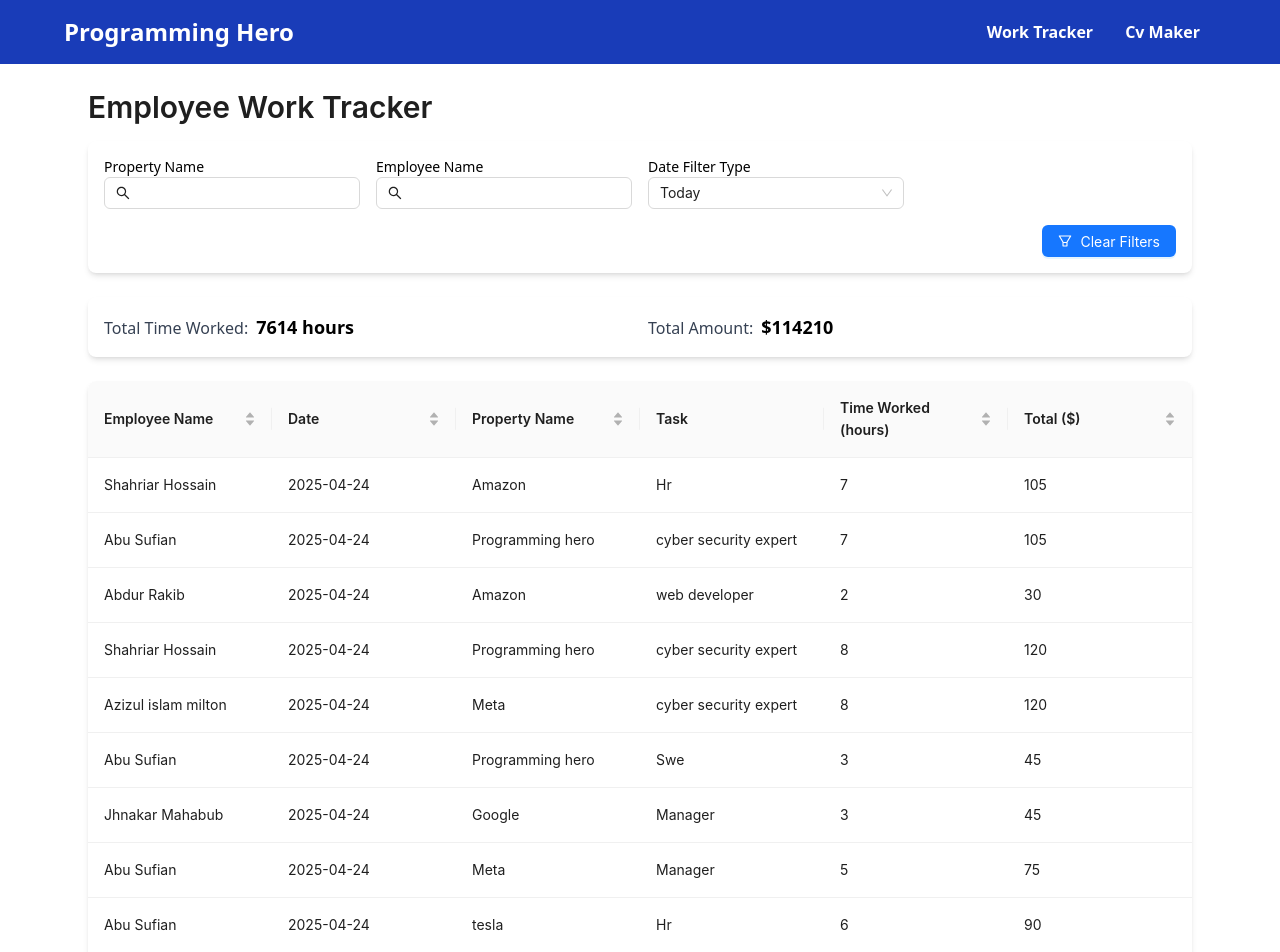
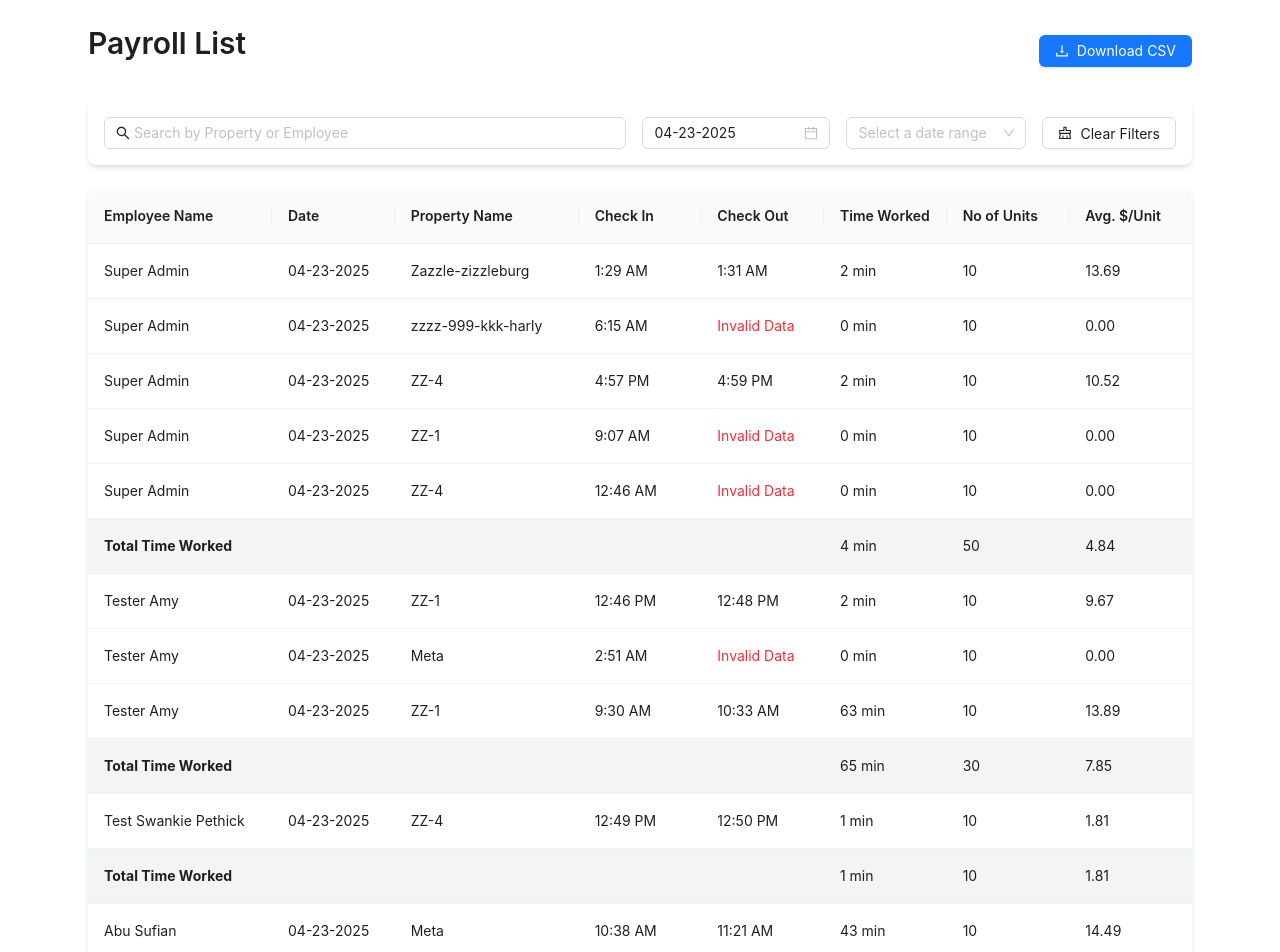
Before and after one commit to shariarhossain17/Job_Task_Ph, a React (Vite) app: page / in a window 1280 px wide. Shown: the top 952 px of the page. Built offline with nearby package versions, Linux system fonts and the light colour scheme.

Commit message:
added dummy data

```diff
--- a/src/pages/EmployeeTable.tsx
+++ b/src/pages/EmployeeTable.tsx
@@ -1,4 +1,10 @@
-import { FilterOutlined, SearchOutlined } from "@ant-design/icons";
+"use client";
+
+import {
+  ClearOutlined,
+  DownloadOutlined,
+  SearchOutlined,
+} from "@ant-design/icons";
 import {
   Button,
   DatePicker,
@@ -8,260 +14,305 @@ import {
   Table,
   Typography,
 } from "antd";
+import type { ColumnsType } from "antd/es/table";
 import dayjs from "dayjs";
-import isBetween from "dayjs/plugin/isBetween";
-import isSameOrAfter from "dayjs/plugin/isSameOrAfter";
-import isSameOrBefore from "dayjs/plugin/isSameOrBefore";
 import { useEffect, useState } from "react";
-import Navbar from "../Components/Navbar";
-import { columns, generateDummyData } from "../utitliities/Data";
-import { EmployeeData } from "../utitliities/dataType";
-import { IDate, Item } from "../utitliities/interface";
+import { generateDummyData } from "../utitliities/Data";
+import { EmployeeRecord } from "../utitliities/interface";
 
-dayjs.extend(isBetween);
-dayjs.extend(isSameOrBefore);
-dayjs.extend(isSameOrAfter);
+const { Title } = Typography;
+const { Option } = Select;
 
-const EmployeeTable = () => {
-  const [data, setData] = useState([]);
-  const [filteredData, setFilteredData] = useState([]);
-  const [propertySearch, setPropertySearch] = useState("");
-  const [employeeSearch, setEmployeeSearch] = useState("");
-  const [dateType, setDateType] = useState("today");
-  const [dateRange, setDateRange] = useState<[dayjs.Dayjs, dayjs.Dayjs] | []>(
-    []
+export default function EmployeeTable() {
+  const [data, setData] = useState<EmployeeRecord[]>([]);
+  const [filteredData, setFilteredData] = useState<EmployeeRecord[]>([]);
+  const [searchText, setSearchText] = useState("");
+  const [selectedDate, setSelectedDate] = useState<dayjs.Dayjs | null>(
+    dayjs("2025-04-23")
   );
-  const [predefinedRange, setPredefinedRange] = useState("");
+  const [dateRange, setDateRange] = useState<string>("");
   const [currentPage, setCurrentPage] = useState(1);
   const [pageSize, setPageSize] = useState(10);
-  const { RangePicker } = DatePicker;
-  const { Title } = Typography;
-  const { Option } = Select;
+
   useEffect(() => {
-    const dummyData: any = generateDummyData();
+    const dummyData = generateDummyData();
     setData(dummyData);
     setFilteredData(dummyData);
   }, []);
 
+  console.log(data);
+
   useEffect(() => {
     let result = [...data];
 
-    if (propertySearch) {
-      result = result.filter((item: Item) =>
-        item.propertyName.toLowerCase().includes(propertySearch.toLowerCase())
+    if (searchText) {
+      result = result.filter(
+        (item) =>
+          item.propertyName.toLowerCase().includes(searchText.toLowerCase()) ||
+          item.employeeName.toLowerCase().includes(searchText.toLowerCase())
       );
     }
 
-    if (employeeSearch) {
-      result = result.filter((item: EmployeeData) =>
-        item.employeeName.toLowerCase().includes(employeeSearch.toLowerCase())
-      );
-    }
-
-    if (dateType === "today") {
-      const today = dayjs().format("YYYY-MM-DD");
-      result = result.filter((item: IDate) => item.date === today);
-    } else if (dateType === "range" && dateRange.length === 2) {
-      const [startDate, endDate] = dateRange;
-      result = result.filter((item: IDate) => {
-        const itemDate = dayjs(item.date);
-        return (
-          itemDate.isSameOrAfter(startDate, "day") &&
-          itemDate.isSameOrBefore(endDate, "day")
-        );
+    if (selectedDate) {
+      const formattedDate = selectedDate.format("MM-DD-YYYY");
+      result = result.filter((item) => {
+        const itemDate = item.date;
+        return itemDate === formattedDate;
       });
     }
 
     setFilteredData(result);
     setCurrentPage(1);
-  }, [data, propertySearch, employeeSearch, dateType, dateRange]);
-
-  const handleSelectRange = (value: string) => {
-    setPredefinedRange(value);
-    const today = dayjs();
-    let start, end;
-
-    switch (value) {
-      case "current_week":
-        start = today.startOf("week");
-        end = today.endOf("week");
-        break;
-      case "last_week":
-        start = today.subtract(1, "week").startOf("week");
-        end = today.subtract(1, "week").endOf("week");
-        break;
-      case "current_month":
-        start = today.startOf("month");
-        end = today.endOf("month");
-        break;
-      case "last_month":
-        start = today.subtract(1, "month").startOf("month");
-        end = today.subtract(1, "month").endOf("month");
-        break;
-      default:
-        start = null;
-        end = null;
-    }
-
-    if (start && end) {
-      setDateRange([start, end]);
-      setDateType("range");
-    }
-  };
+  }, [data, searchText, selectedDate, dateRange]);
 
   const clearFilters = () => {
-    setPropertySearch("");
-    setEmployeeSearch("");
-    setDateType("today");
-    setDateRange([]);
-    setPredefinedRange("");
+    setSearchText("");
+    setSelectedDate(dayjs("2025-04-23"));
+    setDateRange("");
     setFilteredData(data);
   };
 
-  const totalTimeWorked = filteredData.reduce(
-    (sum, item: EmployeeData) => sum + item.timeWorked,
+  const downloadCSV = () => {
+    const headers = [
+      "Employee Name",
+      "Date",
+      "Property Name",
+      "Check In",
+      "Check Out",
+      "Time Worked",
+      "No of Units",
+      "Avg. $/Unit",
+    ];
+    const csvContent = [
+      headers.join(","),
+      ...filteredData.map((item) =>
+        [
+          item.employeeName,
+          item.date,
+          item.propertyName,
+          item.checkIn,
+          item.checkOut,
+          item.timeWorked,
+          item.units,
+          item.avgRate,
+        ].join(",")
+      ),
+    ].join("\n");
+
+    const blob = new Blob([csvContent], { type: "text/csv;charset=utf-8;" });
+    const url = URL.createObjectURL(blob);
+    const link = document.createElement("a");
+    link.setAttribute("href", url);
+    link.setAttribute("download", "payroll_list.csv");
+    link.style.visibility = "hidden";
+    document.body.appendChild(link);
+    link.click();
+    document.body.removeChild(link);
+  };
+
+  const groupedData: Record<string, EmployeeRecord[]> = {};
+  filteredData.forEach((record) => {
+    if (!groupedData[record.employeeName]) {
+      groupedData[record.employeeName] = [];
+    }
+    groupedData[record.employeeName].push(record);
+  });
+
+  const getPaginatedData = () => {
+    const employeeNames = Object.keys(groupedData);
+    const startIndex = (currentPage - 1) * pageSize;
+    const endIndex = Math.min(startIndex + pageSize, employeeNames.length);
+    const currentEmployees = employeeNames.slice(startIndex, endIndex);
+
+    const result: (
+      | EmployeeRecord
+      | {
+          key: string;
+          isSubtotal: boolean;
+          employeeName: string;
+          timeWorked: number;
+          units: number;
+          avgRate: number;
+        }
+    )[] = [];
+
+    currentEmployees.forEach((employeeName) => {
+      const records = groupedData[employeeName];
+
+      result.push(...records);
+
+      const totalTimeWorked = records.reduce(
+        (sum, record) => sum + record.timeWorked,
         0
       );
-  const totalAmount = filteredData.reduce(
-    (sum, item: EmployeeData) => sum + item.total,
+      const totalUnits = records.reduce((sum, record) => sum + record.units, 0);
+      const avgRate =
+        records.reduce(
+          (sum, record) => sum + record.avgRate * record.units,
           0
-  );
+        ) / totalUnits;
 
-  const paginatedData = filteredData.slice(
-    (currentPage - 1) * pageSize,
-    currentPage * pageSize
-  );
+      result.push({
+        key: `subtotal-${employeeName}`,
+        isSubtotal: true,
+        employeeName: "Total Time Worked",
+        timeWorked: totalTimeWorked,
+        units: totalUnits,
+        avgRate: avgRate,
+      });
+    });
+
+    return result;
+  };
+
+  const columns: ColumnsType<any> = [
+    {
+      title: "Employee Name",
+      dataIndex: "employeeName",
+      key: "employeeName",
+      width: 180,
+      render: (text, record) => {
+        if (record.isSubtotal) {
+          return <strong>{text}</strong>;
+        }
+        return text;
+      },
+    },
+    {
+      title: "Date",
+      dataIndex: "date",
+      key: "date",
+      width: 120,
+    },
+    {
+      title: "Property Name",
+      dataIndex: "propertyName",
+      key: "propertyName",
+      width: 180,
+    },
+    {
+      title: "Check In",
+      dataIndex: "checkIn",
+      key: "checkIn",
+      width: 120,
+    },
+    {
+      title: "Check Out",
+      dataIndex: "checkOut",
+      key: "checkOut",
+      width: 120,
+      render: (text) => {
+        if (text === "Invalid Data") {
+          return <span className="text-red-500">{text}</span>;
+        }
+        return text;
+      },
+    },
+    {
+      title: "Time Worked",
+      dataIndex: "timeWorked",
+      key: "timeWorked",
+      width: 120,
+      render: (value) => `${value} min`,
+    },
+    {
+      title: "No of Units",
+      dataIndex: "units",
+      key: "units",
+      width: 120,
+    },
+    {
+      title: "Avg. $/Unit",
+      dataIndex: "avgRate",
+      key: "avgRate",
+      width: 120,
+      render: (value) => value.toFixed(2),
+    },
+  ];
 
   return (
-    <>
-      <Navbar></Navbar>
+    <div className="p-6 max-w-6xl mx-auto">
+      <div className="flex justify-between items-center mb-6">
+        <Title level={2} className="m-0">
+          Payroll List
+        </Title>
+        <Button
+          type="primary"
+          icon={<DownloadOutlined />}
+          onClick={downloadCSV}
+        >
+          Download CSV
+        </Button>
+      </div>
 
-      <div className="p-6 max-w-6xl mx-auto">
-        <Title level={2}>Employee Work Tracker</Title>
       <div className="bg-white p-4 rounded-lg shadow-md mb-6">
-          <div className="grid grid-cols-1 md:grid-cols-2 lg:grid-cols-4 gap-4 mb-4">
-            <div>
-              <label className="block text-sm font-medium">Property Name</label>
+        <div className="flex flex-wrap gap-4 items-end">
+          <div className="flex-1 min-w-[200px]">
             <Input
-                value={propertySearch}
-                onChange={(e) => setPropertySearch(e.target.value)}
+              placeholder="Search by Property or Employee"
+              value={searchText}
+              onChange={(e) => setSearchText(e.target.value)}
               prefix={<SearchOutlined />}
             />
           </div>
+
           <div>
-              <label className="block text-sm font-medium">Employee Name</label>
-              <Input
-                value={employeeSearch}
-                onChange={(e) => setEmployeeSearch(e.target.value)}
-                prefix={<SearchOutlined />}
+            <DatePicker
+              value={selectedDate}
+              onChange={setSelectedDate}
+              format="MM-DD-YYYY"
+              allowClear={false}
             />
           </div>
+
           <div>
-              <label className="block text-sm font-medium">
-                Date Filter Type
-              </label>
             <Select
-                value={dateType}
-                onChange={setDateType}
-                style={{ width: "100%" }}
+              placeholder="Select a date range"
+              style={{ width: 180 }}
+              value={dateRange || undefined}
+              onChange={setDateRange}
             >
               <Option value="today">Today</Option>
-                <Option value="range">Date Range</Option>
-              </Select>
-            </div>
-            {dateType === "range" && (
-              <div>
-                <label className="block text-sm font-medium">
-                  Predefined Range
-                </label>
-                <Select
-                  value={predefinedRange}
-                  onChange={handleSelectRange}
-                  style={{ width: "100%" }}
-                >
-                  <Option value="">Custom Range</Option>
-                  <Option value="current_week">Current Week</Option>
+              <Option value="yesterday">Yesterday</Option>
+              <Option value="this_week">This Week</Option>
               <Option value="last_week">Last Week</Option>
-                  <Option value="current_month">Current Month</Option>
+              <Option value="this_month">This Month</Option>
               <Option value="last_month">Last Month</Option>
             </Select>
           </div>
-            )}
-            {dateType === "range" && predefinedRange === "" && (
-              <div className="col-span-1 md:col-span-2">
-                <label className="block text-sm font-medium">
-                  Custom Date Range
-                </label>
-                <RangePicker
-                  value={
-                    dateRange.length
-                      ? [dayjs(dateRange[0]), dayjs(dateRange[1])]
-                      : null
-                  }
-                  onChange={(dates) =>
-                    setDateRange(
-                      dates && dates[0] && dates[1] ? [dates[0], dates[1]] : []
-                    )
-                  }
-                  style={{ width: "100%" }}
-                />
-              </div>
-            )}
-          </div>
 
-          <div className="flex justify-end">
-            <Button
-              type="primary"
-              icon={<FilterOutlined />}
-              onClick={clearFilters}
-            >
+          <Button onClick={clearFilters} icon={<ClearOutlined />}>
             Clear Filters
           </Button>
         </div>
       </div>
-        <div className="bg-white p-4 rounded-lg shadow-md mb-6 grid grid-cols-1 md:grid-cols-2 gap-4">
-          <div>
-            <span className="text-gray-700 font-medium">
-              Total Time Worked:
-            </span>
-            <span className="ml-2 text-lg font-bold">
-              {totalTimeWorked} hours
-            </span>
-          </div>
-          <div>
-            <span className="text-gray-700 font-medium">Total Amount:</span>
-            <span className="ml-2 text-lg font-bold">${totalAmount}</span>
-          </div>
-        </div>
 
+      {/* Table */}
       <div className="bg-white rounded-lg shadow-md overflow-hidden">
         <Table
           columns={columns}
-            dataSource={paginatedData}
+          dataSource={getPaginatedData()}
           pagination={false}
+          rowClassName={(record) => (record.isSubtotal ? "bg-gray-100" : "")}
           scroll={{ x: 1000 }}
           sticky={{ offsetHeader: 0 }}
         />
-          <div className="p-4 flex justify-end">
+
+        <div className="p-4 flex justify-between items-center">
+          <div>Total {Object.keys(groupedData).length} employees</div>
+          <div className="flex items-center gap-2">
             <Pagination
               current={currentPage}
               pageSize={pageSize}
-              total={filteredData.length}
+              total={Object.keys(groupedData).length}
               onChange={(page) => setCurrentPage(page)}
-              showSizeChanger
-              onShowSizeChange={(_, size) => {
-                setPageSize(size);
-                setCurrentPage(1);
-              }}
-              showTotal={(total, range) =>
-                `${range[0]}-${range[1]} of ${total} items`
-              }
+              size="small"
+              simple
             />
+            <span>{pageSize} / page</span>
           </div>
         </div>
       </div>
-    </>
+    </div>
   );
-};
-
-export default EmployeeTable;
+}
--- a/src/utitliities/Data.ts
+++ b/src/utitliities/Data.ts
@@ -1,9 +1,7 @@
 import dayjs from "dayjs";
-import { EmployeeData } from "./dataType";
+import { EmployeeRecord } from "./interface";
 
-export const generateDummyData = (count = 100000) => {
-  const properties = ["Programming hero", "Amazon", "Google", "Meta", "tesla"];
-
+export const generateDummyData = (count = 1000): EmployeeRecord[] => {
   const employees = [
     "Abu Sufian",
     "Azizul islam milton",
@@ -11,71 +9,148 @@ export const generateDummyData = (count = 100000) => {
     "Abdur Rakib",
     "Jhnakar Mahabub",
     "Sakib Ahmed",
+    "Super Admin",
+    "Tester Amy",
+    "Test Swankie Pethick",
   ];
+
+  const properties = [
+    "Programming hero",
+    "Amazon",
+    "Google",
+    "Meta",
+    "Tesla",
+    "Zazzle-zizzleburg",
+    "zzzz-999-kkk-harly",
+    "ZZ-1",
+    "ZZ-4",
+  ];
+
   const tasks = [
     "Hr",
     "Manager",
     "Swe",
-    "web developer",
-    "saq",
-    "cyber security expert",
+    "Web developer",
+    "QA",
+    "Cyber security expert",
   ];
 
-  return Array.from({ length: count }, (_, i) => {
-    const date = dayjs().subtract(Math.floor(Math.random() * 60), "day");
-    const hoursWorked = Math.floor(Math.random() * 8) + 1;
+  const data: EmployeeRecord[] = [];
 
-    return {
-      key: i.toString(),
-      propertyName: properties[Math.floor(Math.random() * properties.length)],
-      employeeName: employees[Math.floor(Math.random() * employees.length)],
-      date: date.format("YYYY-MM-DD"),
-      task: tasks[Math.floor(Math.random() * tasks.length)],
-      timeWorked: hoursWorked,
-      total: hoursWorked * 15,
-    };
-  });
-};
-
-export const columns = [
+  const originalRecords = [
     {
-    title: "Employee Name",
-    dataIndex: "employeeName",
-    key: "employeeName",
-    sorter: (a: EmployeeData, b: EmployeeData) =>
-      a.employeeName.localeCompare(b.employeeName),
-  },
-
-  {
-    title: "Date",
-    dataIndex: "date",
-    key: "date",
-    sorter: (a: EmployeeData, b: EmployeeData) =>
-      dayjs(a.date).unix() - dayjs(b.date).unix(),
+      key: "1",
+      employeeName: "Super Admin",
+      date: "04-23-2025",
+      propertyName: "Zazzle-zizzleburg",
+      checkIn: "1:29 AM",
+      checkOut: "1:31 AM",
+      timeWorked: 2,
+      units: 10,
+      avgRate: 13.69,
+      task: "Manager",
     },
     {
-    title: "Property Name",
-    dataIndex: "propertyName",
-    key: "propertyName",
-    sorter: (a: EmployeeData, b: EmployeeData) =>
-      a.propertyName.localeCompare(b.propertyName),
-  },
-
-  {
-    title: "Task",
-    dataIndex: "task",
-    key: "task",
+      key: "2",
+      employeeName: "Super Admin",
+      date: "04-23-2025",
+      propertyName: "zzzz-999-kkk-harly",
+      checkIn: "6:15 AM",
+      checkOut: "Invalid Data",
+      timeWorked: 0,
+      units: 10,
+      avgRate: 0.0,
+      task: "Hr",
     },
     {
-    title: "Time Worked (hours)",
-    dataIndex: "timeWorked",
-    key: "timeWorked",
-    sorter: (a: EmployeeData, b: EmployeeData) => a.timeWorked - b.timeWorked,
+      key: "3",
+      employeeName: "Super Admin",
+      date: "04-23-2025",
+      propertyName: "ZZ-4",
+      checkIn: "4:57 PM",
+      checkOut: "4:59 PM",
+      timeWorked: 2,
+      units: 10,
+      avgRate: 10.52,
+      task: "Swe",
     },
     {
-    title: "Total ($)",
-    dataIndex: "total",
-    key: "total",
-    sorter: (a: EmployeeData, b: EmployeeData) => a.total - b.total,
+      key: "4",
+      employeeName: "Tester Amy",
+      date: "04-23-2025",
+      propertyName: "ZZ-1",
+      checkIn: "12:46 PM",
+      checkOut: "12:48 PM",
+      timeWorked: 2,
+      units: 10,
+      avgRate: 9.67,
+      task: "QA",
+    },
+    {
+      key: "5",
+      employeeName: "Test Swankie Pethick",
+      date: "04-23-2025",
+      propertyName: "ZZ-4",
+      checkIn: "12:49 PM",
+      checkOut: "12:50 PM",
+      timeWorked: 1,
+      units: 10,
+      avgRate: 1.81,
+      task: "Web developer",
     },
   ];
+
+  data.push(...originalRecords);
+
+  for (let i = 6; i <= count; i++) {
+    const employeeName =
+      employees[Math.floor(Math.random() * employees.length)];
+    const propertyName =
+      properties[Math.floor(Math.random() * properties.length)];
+    const task = tasks[Math.floor(Math.random() * tasks.length)];
+
+    const date = dayjs()
+      .subtract(Math.floor(Math.random() * 60), "day")
+      .format("MM-DD-YYYY");
+
+    const hour = Math.floor(Math.random() * 24);
+    const minute = Math.floor(Math.random() * 60);
+    const checkInTime = dayjs().hour(hour).minute(minute);
+    const checkIn = checkInTime.format("h:mm A");
+
+    const hasInvalidData = Math.random() < 0.05;
+
+    let checkOut, timeWorked;
+    if (hasInvalidData) {
+      checkOut = "Invalid Data";
+      timeWorked = 0;
+    } else {
+      const durationMinutes = Math.floor(Math.random() * 480) + 1;
+      const checkOutTime = checkInTime.add(durationMinutes, "minute");
+      checkOut = checkOutTime.format("h:mm A");
+      timeWorked = durationMinutes;
+    }
+
+    const units = 10;
+
+    const avgRate = hasInvalidData
+      ? 0.0
+      : Number.parseFloat((Math.random() * 20).toFixed(2));
+
+    data.push({
+      key: i.toString(),
+      employeeName,
+      date,
+      propertyName,
+      checkIn,
+      checkOut,
+      timeWorked,
+      units,
+      avgRate,
+      task,
+    });
+  }
+
+  console.timeEnd("Data Generation");
+  return data;
+};
```
Also changed, not shown: src/utitliities/interface.ts (+12 -0 lines). Lines whose indentation alone changed are shown as unchanged.
